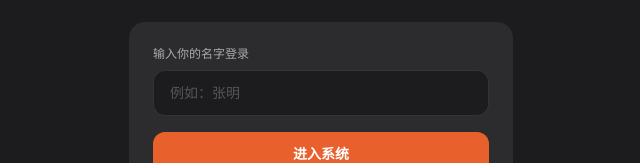
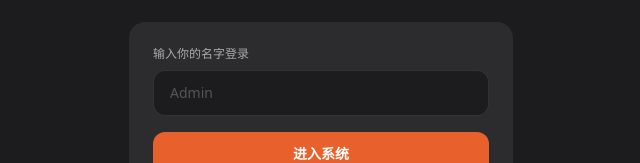
Before and after one commit to harryzhang0714-tech/crm, a React (Vite) app: page /#/login in a window 1280 px wide. Shown: the part 291-454 px from the top of the page, without its empty margins (319-959 px from the left). Built offline with nearby package versions, Linux system fonts and the light colour scheme.

Commit message:
fix: 登录页占位提示 张明->Admin

```diff
--- a/src/pages/Login.tsx
+++ b/src/pages/Login.tsx
@@ -40,7 +40,7 @@ export default function Login() {
               type="text"
               value={name}
               onChange={e => { setName(e.target.value); setError(''); }}
-              placeholder="例如：张明"
+              placeholder="Admin"
               className="w-full bg-[#1C1C1E] text-white placeholder-white/25 rounded-xl px-4 py-3 text-sm outline-none border border-white/10 focus:border-[#E8602C] transition-colors"
             />
             {error && <p className="text-red-400 text-xs mt-2">{error}</p>}
```
